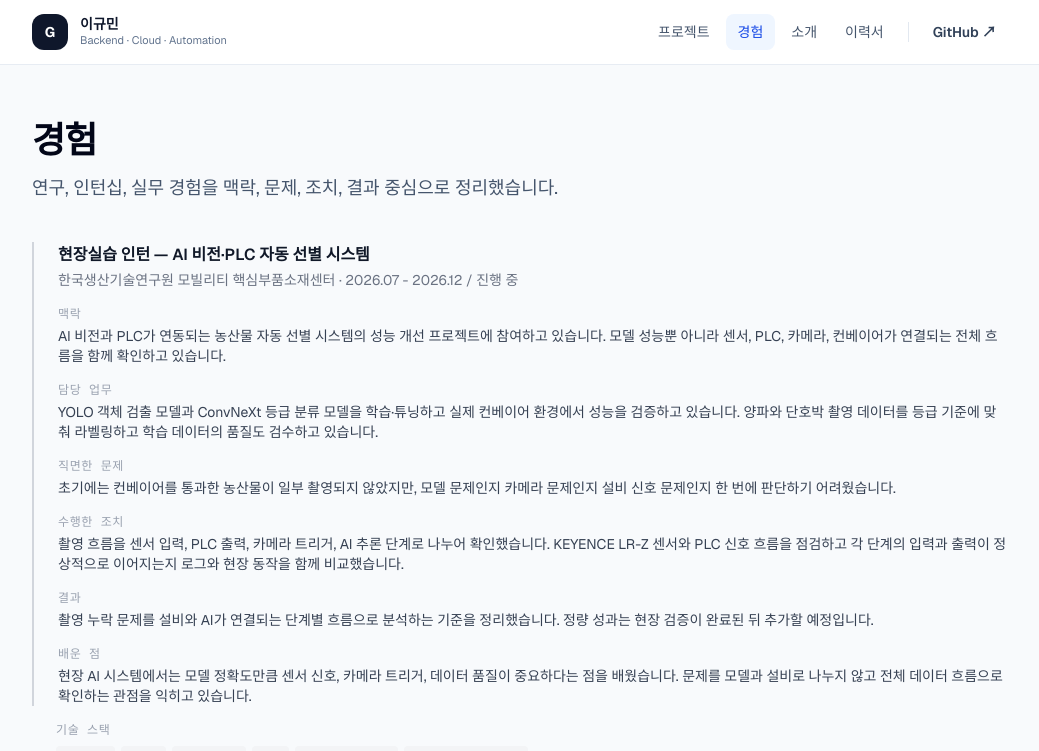
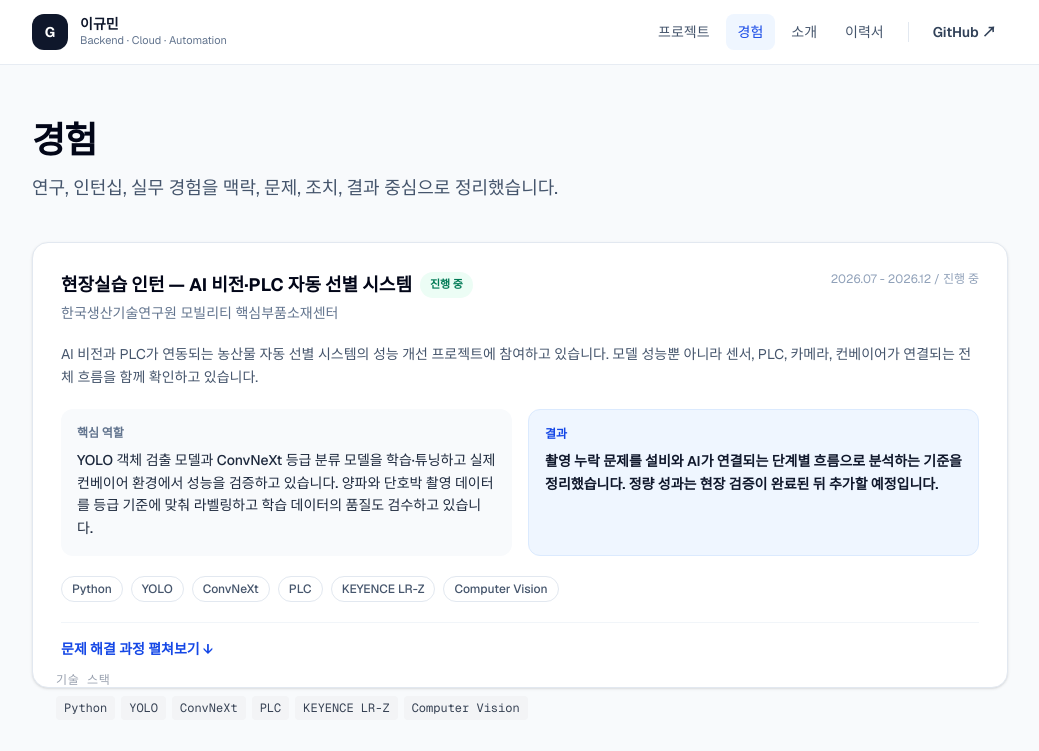
Before and after one commit to lukemin-dev/gyumin-archive, a Next.js app: page /experience in a window 1280 px wide. Shown: the top 751 px of the page, without its empty margins (120-1159 px from the left). Built offline with nearby package versions, Linux system fonts and the light colour scheme.

Commit message:
Make experience cards concise and expandable

```diff
--- a/src/components/ExperienceCard.tsx
+++ b/src/components/ExperienceCard.tsx
@@ -4,45 +4,76 @@ interface ExperienceCardProps {
   experience: Experience;
 }
 
-function SectionLabel({ children }: { children: React.ReactNode }) {
+function DetailItem({ label, children }: { label: string; children: React.ReactNode }) {
   return (
-    <p className="text-xs font-mono text-gray-400 uppercase tracking-wider mb-1">
-      {children}
-    </p>
+    <div>
+      <p className="text-xs font-bold text-slate-500">{label}</p>
+      <p className="mt-1 text-sm leading-relaxed text-slate-600">{children}</p>
+    </div>
   );
 }
 
-function SectionContent({ children }: { children: React.ReactNode }) {
-  return <p className="text-sm text-gray-700 mb-4">{children}</p>;
-}
+export default function ExperienceCard({ experience }: ExperienceCardProps) {
+  const ongoing = experience.period.includes("진행 중");
 
-export default function ExperienceCard({ experience }: ExperienceCardProps) {
   return (
-    <div className="border-l-2 border-gray-300 pl-6 mb-8">
-      <h3 className="font-semibold text-gray-900">{experience.title}</h3>
-      <p className="text-sm text-gray-500 mt-0.5">
-        {experience.company} · {experience.period}
-      </p>
+    <article className="rounded-2xl border border-slate-200 bg-white p-6 shadow-sm sm:p-7">
+      <div className="flex flex-col gap-3 sm:flex-row sm:items-start sm:justify-between">
+        <div>
+          <div className="flex flex-wrap items-center gap-2">
+            <h2 className="text-lg font-bold text-slate-950">{experience.title}</h2>
+            {ongoing && (
+              <span className="rounded-full bg-emerald-50 px-2.5 py-1 text-[11px] font-bold text-emerald-700">
+                진행 중
+              </span>
+            )}
+          </div>
+          <p className="mt-1 text-sm text-slate-500">{experience.company}</p>
+        </div>
+        <span className="shrink-0 text-xs text-slate-400">{experience.period}</span>
+      </div>
 
-      <div className="mt-4">
-        <SectionLabel>맥락</SectionLabel>
-        <SectionContent>{experience.context}</SectionContent>
+      <p className="mt-5 text-sm leading-relaxed text-slate-600">{experience.context}</p>
 
-        <SectionLabel>담당 업무</SectionLabel>
-        <SectionContent>{experience.responsibility}</SectionContent>
+      <div className="mt-5 grid gap-4 md:grid-cols-2">
+        <div className="rounded-xl bg-slate-50 p-4">
+          <p className="text-xs font-bold text-slate-500">핵심 역할</p>
+          <p className="mt-2 text-sm font-medium leading-relaxed text-slate-800">
+            {experience.responsibility}
+          </p>
+        </div>
+        <div className="rounded-xl border border-blue-100 bg-blue-50 p-4">
+          <p className="text-xs font-bold text-blue-700">결과</p>
+          <p className="mt-2 text-sm font-semibold leading-relaxed text-slate-900">
+            {experience.result}
+          </p>
+        </div>
+      </div>
 
-        <SectionLabel>직면한 문제</SectionLabel>
-        <SectionContent>{experience.problemEncountered}</SectionContent>
+      {experience.techStack && experience.techStack.length > 0 && (
+        <div className="mt-5 flex flex-wrap gap-2">
+          {experience.techStack.map((tech) => (
+            <span
+              key={tech}
+              className="rounded-full border border-slate-200 bg-white px-2.5 py-1 text-xs font-medium text-slate-600"
+            >
+              {tech}
+            </span>
+          ))}
+        </div>
+      )}
 
-        <SectionLabel>수행한 조치</SectionLabel>
-        <SectionContent>{experience.actionTaken}</SectionContent>
-
-        <SectionLabel>결과</SectionLabel>
-        <SectionContent>{experience.result}</SectionContent>
-
-        <SectionLabel>배운 점</SectionLabel>
-        <SectionContent>{experience.whatILearned}</SectionContent>
-      </div>
-    </div>
+      <details className="group mt-5 border-t border-slate-100 pt-4">
+        <summary className="cursor-pointer list-none text-sm font-semibold text-blue-700 marker:hidden">
+          <span className="group-open:hidden">문제 해결 과정 펼쳐보기 ↓</span>
+          <span className="hidden group-open:inline">문제 해결 과정 접기 ↑</span>
+        </summary>
+        <div className="mt-4 grid gap-5 rounded-xl bg-slate-50 p-5 md:grid-cols-3">
+          <DetailItem label="직면한 문제">{experience.problemEncountered}</DetailItem>
+          <DetailItem label="수행한 조치">{experience.actionTaken}</DetailItem>
+          <DetailItem label="배운 점">{experience.whatILearned}</DetailItem>
+        </div>
+      </details>
+    </article>
   );
 }
```
